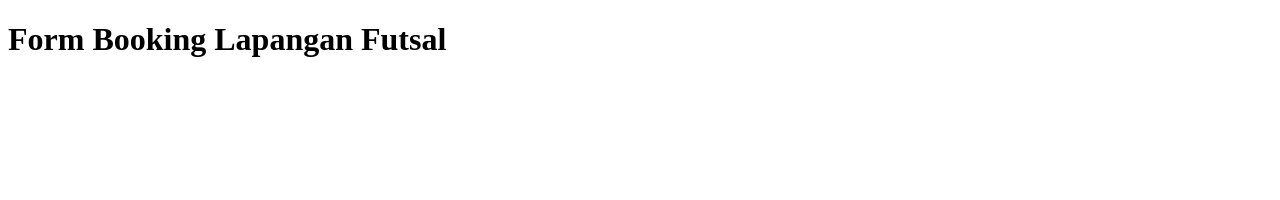
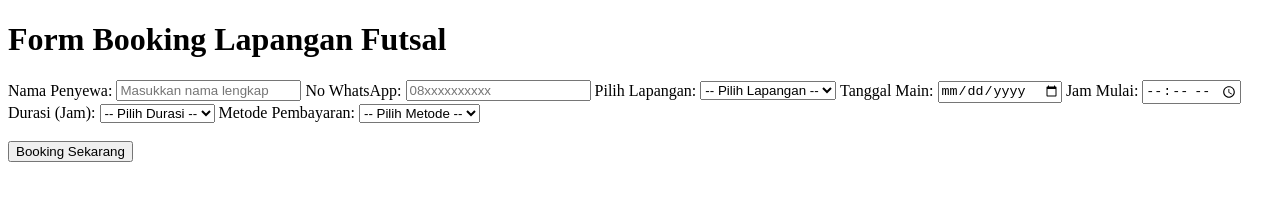
Before and after one commit to riskyhelen05/Sistem_Penyewaan_Lapangan_Futsal, a plain HTML site: page index.html in a window 1280 px wide. Drawn offline with Linux system fonts and the light colour scheme.

Commit message:
Update form booking lengkap

```diff
--- a/index.html
+++ b/index.html
@@ -1,9 +1,60 @@
 <!DOCTYPE html>
-<html>
+<html lang="id">
 <head>
+    <meta charset="UTF-8">
     <title>Sistem Penyewaan Lapangan Futsal</title>
+    <link rel="stylesheet" href="style.css">
 </head>
 <body>
+
     <h1>Form Booking Lapangan Futsal</h1>
+
+    <form id="bookingForm">
+
+        <label>Nama Penyewa:</label>
+        <input type="text" id="nama" placeholder="Masukkan nama lengkap">
+
+        <label>No WhatsApp:</label>
+        <input type="text" id="nowa" placeholder="08xxxxxxxxxx">
+
+        <label>Pilih Lapangan:</label>
+        <select id="lapangan">
+            <option value="">-- Pilih Lapangan --</option>
+            <option value="A">Lapangan A</option>
+            <option value="B">Lapangan B</option>
+            <option value="C">Lapangan C</option>
+            <option value="D">Lapangan D</option>
+        </select>
+
+        <label>Tanggal Main:</label>
+        <input type="date" id="tanggal">
+
+        <label>Jam Mulai:</label>
+        <input type="time" id="jamMulai">
+
+        <label>Durasi (Jam):</label>
+        <select id="durasi">
+            <option value="">-- Pilih Durasi --</option>
+            <option value="1">1 Jam</option>
+            <option value="2">2 Jam</option>
+            <option value="3">3 Jam</option>
+            <option value="4">4 Jam</option>
+        </select>
+
+        <label>Metode Pembayaran:</label>
+        <select id="metode">
+            <option value="">-- Pilih Metode --</option>
+            <option value="Cash">Cash</option>
+            <option value="Transfer">Transfer</option>
+            <option value="QRIS">QRIS</option>
+        </select>
+
+        <br><br>
+        <button type="submit">Booking Sekarang</button>
+
+    </form>
+
+    <script src="script.js"></script>
+
 </body>
 </html>
```
